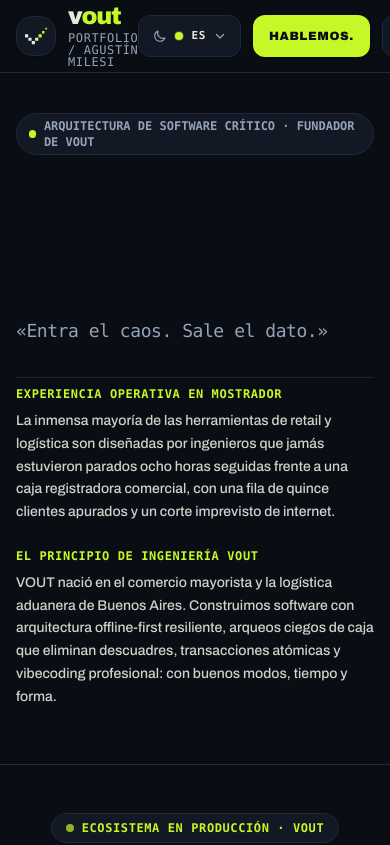
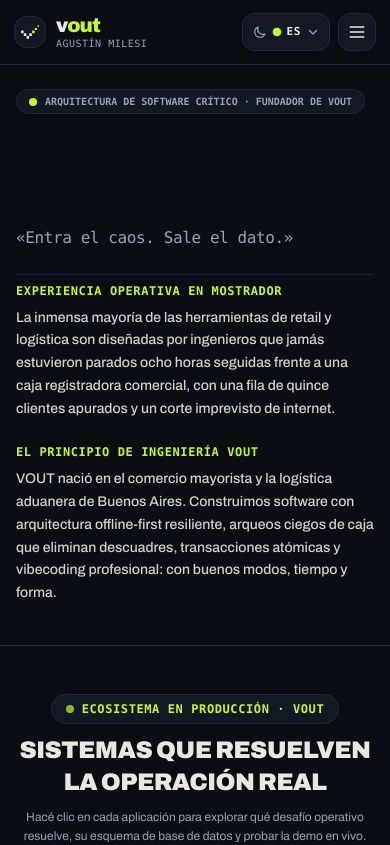
Before and after one commit to AgustinMilesi/portfolio, a Next.js app: page / in a window 390 px wide. Shown: the top 845 px of the page. Built offline with nearby package versions, Linux system fonts and the light colour scheme.

Commit message:
fix(mobile): prevent squashed header, fix text wrap, and optimize mobile hero spacing

```diff
--- a/components/HeroSection.tsx
+++ b/components/HeroSection.tsx
@@ -54,26 +54,26 @@
   }, { scope: heroRef });
 
   return (
-    <section ref={heroRef} className="relative pt-10 pb-14 md:pt-16 md:pb-20 border-b border-[var(--border-card,#1E293B)] transition-colors">
-      <div className="max-w-7xl mx-auto px-4 sm:px-6 lg:px-8 space-y-8 md:space-y-12">
+    <section ref={heroRef} className="relative pt-6 pb-10 sm:pt-12 sm:pb-16 md:pt-16 md:pb-20 border-b border-[var(--border-card,#1E293B)] transition-colors">
+      <div className="max-w-7xl mx-auto px-4 sm:px-6 lg:px-8 space-y-6 sm:space-y-8 md:space-y-12">
         {/* Top Badge */}
         <div className="flex items-center">
-          <div className="hero-badge inline-flex items-center gap-2 px-3 py-1 rounded-full bg-[var(--bg-card,#121824)] border border-[var(--border-card,#1E293B)] text-xs font-mono text-[var(--text-muted,#9A9E86)]">
-            <span className="size-2 rounded-full bg-[var(--primary-accent,#C6F827)]" />
-            <span className="font-semibold">{t.heroBadge}</span>
+          <div className="hero-badge inline-flex items-center gap-2 px-3 py-1 rounded-full bg-[var(--bg-card,#121824)] border border-[var(--border-card,#1E293B)] text-[10px] sm:text-xs font-mono text-[var(--text-muted,#9A9E86)] max-w-full">
+            <span className="size-2 rounded-full bg-[var(--primary-accent,#C6F827)] shrink-0" />
+            <span className="font-semibold truncate sm:whitespace-normal">{t.heroBadge}</span>
           </div>
         </div>
 
         {/* Display Title */}
-        <div className="space-y-3">
-          <h1 className="hero-title text-3xl sm:text-5xl md:text-6xl lg:text-7xl font-black tracking-tight uppercase leading-[0.95] text-[var(--text-main,#E9E7E0)]">
+        <div className="space-y-2.5 sm:space-y-3">
+          <h1 className="hero-title text-2xl sm:text-4xl md:text-6xl lg:text-7xl font-black tracking-tight uppercase leading-[1.05] sm:leading-[0.95] text-[var(--text-main,#E9E7E0)]">
             {t.heroH1A}
-            <span className="text-[var(--primary-accent,#C6F827)] underline decoration-[var(--primary-accent,#C6F827)]/40 underline-offset-8">
+            <span className="text-[var(--primary-accent,#C6F827)] underline decoration-[var(--primary-accent,#C6F827)]/40 underline-offset-4 sm:underline-offset-8">
               {t.heroH1B}
             </span>
           </h1>
 
-          <p className="hero-claim font-mono text-lg sm:text-xl md:text-2xl text-[var(--text-muted,#9A9E86)] tracking-tight font-medium pt-1">
+          <p className="hero-claim font-mono text-base sm:text-xl md:text-2xl text-[var(--text-muted,#9A9E86)] tracking-tight font-medium pt-0.5 sm:pt-1">
             {t.heroClaim}
           </p>
         </div>
--- a/components/Navbar.tsx
+++ b/components/Navbar.tsx
@@ -46,11 +46,11 @@
         ref={progressBarRef}
         className="absolute bottom-0 left-0 right-0 h-[2px] bg-[var(--primary-accent,#C6F827)] origin-left scale-x-0 pointer-events-none z-50 shadow-[0_0_8px_rgba(198,248,39,0.7)]"
       />
-      <div className="max-w-7xl mx-auto px-4 sm:px-6 lg:px-8 h-18 flex items-center justify-between">
+      <div className="max-w-7xl mx-auto px-3.5 sm:px-6 lg:px-8 h-16 sm:h-18 flex items-center justify-between gap-2">
         {/* Brand Lockup */}
-        <Link href="/" className="flex items-center gap-3 group">
+        <Link href="/" className="flex items-center gap-2.5 sm:gap-3 group shrink-0">
           {/* Official 7-Square Isotipo */}
-          <div className="size-10 rounded-2xl bg-[var(--bg-card,#121824)] border border-[var(--border-card,#1E293B)] flex items-center justify-center p-2 shadow-sm transition-transform group-hover:scale-105 shrink-0">
+          <div className="size-8 sm:size-10 rounded-xl sm:rounded-2xl bg-[var(--bg-card,#121824)] border border-[var(--border-card,#1E293B)] flex items-center justify-center p-1.5 sm:p-2 shadow-sm transition-transform group-hover:scale-105 shrink-0">
             <svg viewBox="68 106 416 310" className="w-full h-full" fill="none">
               <rect x="68" y="228" width="60" height="60" rx="6" fill="#E9E7E0" />
               <rect x="132" y="292" width="60" height="60" rx="6" fill="#E9E7E0" />
@@ -64,12 +64,12 @@
 
           {/* Wordmark lowercase vout */}
           <div className="flex flex-col">
-            <div className="flex items-baseline font-black text-2xl tracking-[-0.05em] leading-none select-none">
+            <div className="flex items-baseline font-black text-xl sm:text-2xl tracking-[-0.05em] leading-none select-none">
               <span className="text-[var(--text-main,#E9E7E0)]">v</span>
               <span className="text-[var(--primary-accent,#C6F827)]">out</span>
             </div>
-            <span className="text-xs font-mono tracking-wider text-[var(--text-muted,#9A9E86)] leading-none mt-1">
-              PORTFOLIO / AGUSTÍN MILESI
+            <span className="text-[10px] sm:text-xs font-mono tracking-wider text-[var(--text-muted,#9A9E86)] leading-none mt-1 whitespace-nowrap">
+              <span className="hidden sm:inline">PORTFOLIO / </span>AGUSTÍN MILESI
             </span>
           </div>
         </Link>
@@ -88,23 +88,23 @@
         </nav>
 
         {/* Action Controls */}
-        <div className="flex items-center gap-3">
+        <div className="flex items-center gap-2 sm:gap-3 shrink-0">
           <a
             href="#proyectos"
-            className="hidden sm:inline-block text-xs font-mono text-[var(--text-muted,#9A9E86)] hover:text-[var(--text-main,#E9E7E0)] transition-colors px-3 py-2"
+            className="hidden md:inline-block text-xs font-mono text-[var(--text-muted,#9A9E86)] hover:text-[var(--text-main,#E9E7E0)] transition-colors px-3 py-2"
           >
             Proyectos
           </a>
           <a
             href="#trayectoria"
-            className="hidden md:inline-block text-xs font-mono text-[var(--text-muted,#9A9E86)] hover:text-[var(--text-main,#E9E7E0)] transition-colors px-3 py-2"
+            className="hidden lg:inline-block text-xs font-mono text-[var(--text-muted,#9A9E86)] hover:text-[var(--text-main,#E9E7E0)] transition-colors px-3 py-2"
           >
             Trayectoria
           </a>
           <PreferencesControls />
           <a
             href="#contacto"
-            className="px-4 py-2.5 rounded-xl bg-[var(--primary-accent,#C6F827)] text-[var(--primary-accent-text,#0A0E14)] font-black text-xs uppercase tracking-wider hover:opacity-90 transition-all transform active:scale-95 shadow-sm min-h-[42px] flex items-center justify-center cursor-pointer"
+            className="hidden sm:inline-flex px-4 py-2.5 rounded-xl bg-[var(--primary-accent,#C6F827)] text-[var(--primary-accent-text,#0A0E14)] font-black text-xs uppercase tracking-wider hover:opacity-90 transition-all transform active:scale-95 shadow-sm min-h-[42px] items-center justify-center cursor-pointer shrink-0"
           >
             {t.navContactBtn}
           </a>
@@ -113,7 +113,7 @@
           <button
             type="button"
             onClick={() => setMobileMenuOpen(!mobileMenuOpen)}
-            className="lg:hidden p-2.5 rounded-xl bg-[var(--bg-card,#121824)] border border-[var(--border-card,#1E293B)] text-[var(--text-main,#E9E7E0)] hover:text-[var(--primary-accent,#C6F827)] min-h-[42px] min-w-[42px] flex items-center justify-center cursor-pointer"
+            className="lg:hidden p-2 rounded-xl bg-[var(--bg-card,#121824)] border border-[var(--border-card,#1E293B)] text-[var(--text-main,#E9E7E0)] hover:text-[var(--primary-accent,#C6F827)] min-h-[38px] min-w-[38px] sm:min-h-[42px] sm:min-w-[42px] flex items-center justify-center cursor-pointer shrink-0"
             aria-label="Toggle menu"
           >
             <svg className="size-5" fill="none" stroke="currentColor" viewBox="0 0 24 24">
--- a/components/PreferencesControls.tsx
+++ b/components/PreferencesControls.tsx
@@ -22,7 +22,7 @@
       <button
         type="button"
         onClick={() => setOpen(!open)}
-        className="flex items-center gap-2 text-xs uppercase tracking-wider text-[var(--text-muted,#94A3B8)] hover:text-[var(--primary-accent,#c6f827)] transition-all py-2 px-3.5 min-h-[42px] rounded-xl bg-[var(--bg-card,#121824)] border border-[var(--border-card,#1E293B)] shadow-xs hover:shadow-sm select-none cursor-pointer focus-visible:outline-none focus-visible:ring-2 focus-visible:ring-[var(--primary-accent,#c6f827)]"
+        className="flex items-center gap-1.5 sm:gap-2 text-xs uppercase tracking-wider text-[var(--text-muted,#94A3B8)] hover:text-[var(--primary-accent,#c6f827)] transition-all py-1.5 px-2.5 sm:py-2 sm:px-3.5 min-h-[38px] sm:min-h-[42px] rounded-xl bg-[var(--bg-card,#121824)] border border-[var(--border-card,#1E293B)] shadow-xs hover:shadow-sm select-none cursor-pointer focus-visible:outline-none focus-visible:ring-2 focus-visible:ring-[var(--primary-accent,#c6f827)]"
         title="Customization & Preferences"
         aria-label="Open preferences menu"
         aria-expanded={open}
```
